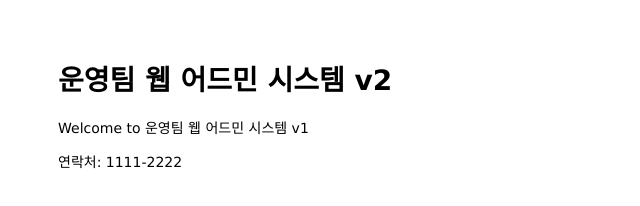
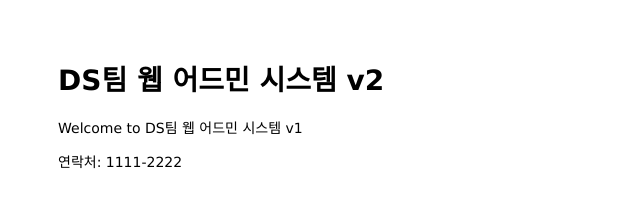
Before and after one commit to yunjeungs/mastering-git-github, a website: page public/index.html in a window 1280 px wide. Shown: the whole page, without its empty margins (0-640 px from the left). Drawn offline with Linux system fonts and the light colour scheme.

Commit message:
edit main

```diff
--- a/public/index.html
+++ b/public/index.html
@@ -1,13 +1,13 @@
 <html xmlns="http://www.w3.org/1999/html">
 
 <head>
-  <title>운영팀 웹 어드민 시스템 v1</title>
+  <title>DS팀 웹 어드민 시스템 v1</title>
   <link rel="stylesheet" href="/stylesheets/style.css">
 </head>
 
 <body>
-  <h1>운영팀 웹 어드민 시스템 v2</h1>
-  <p>Welcome to 운영팀 웹 어드민 시스템 v1</p>
+  <h1>DS팀 웹 어드민 시스템 v2</h1>
+  <p>Welcome to DS팀 웹 어드민 시스템 v1</p>
 </body>
 
 <footer>
```
